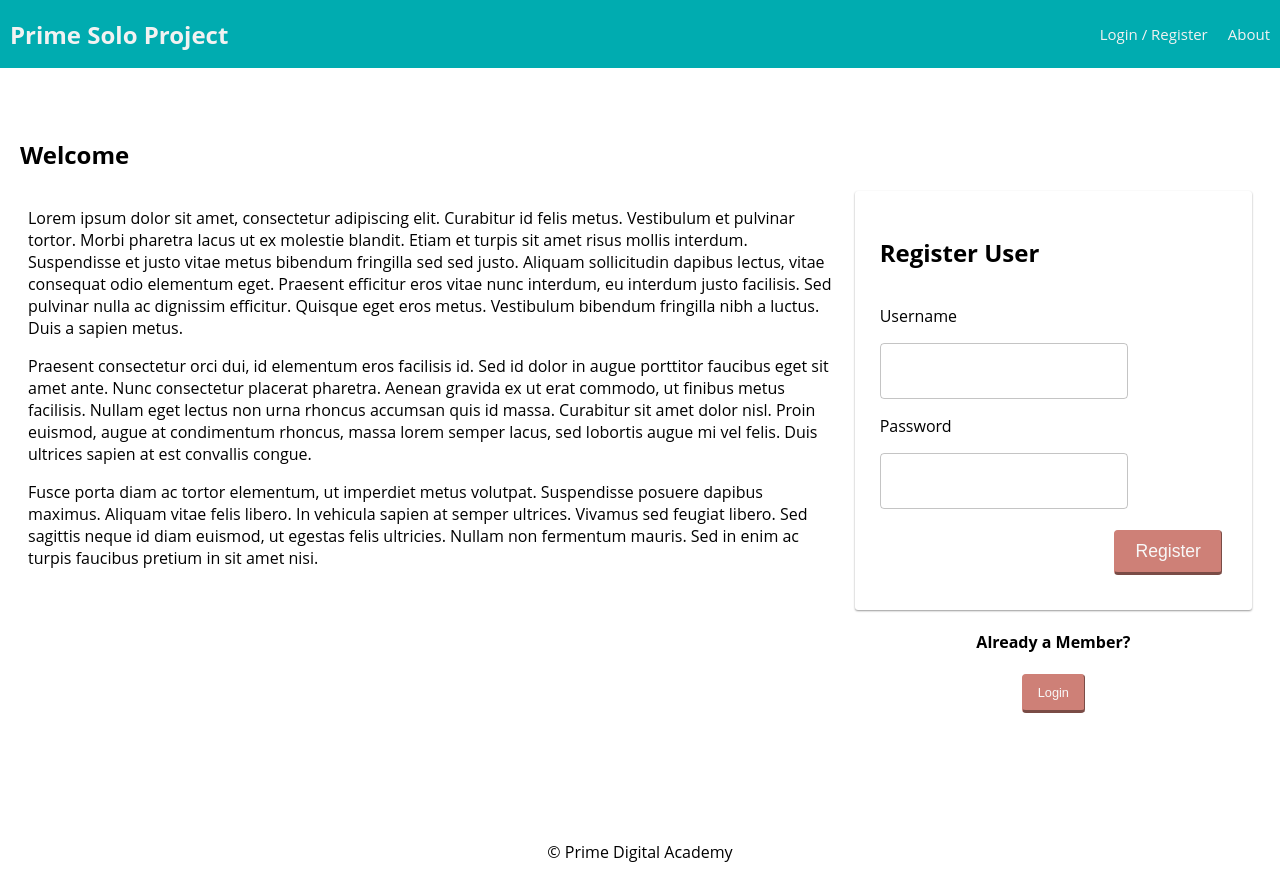
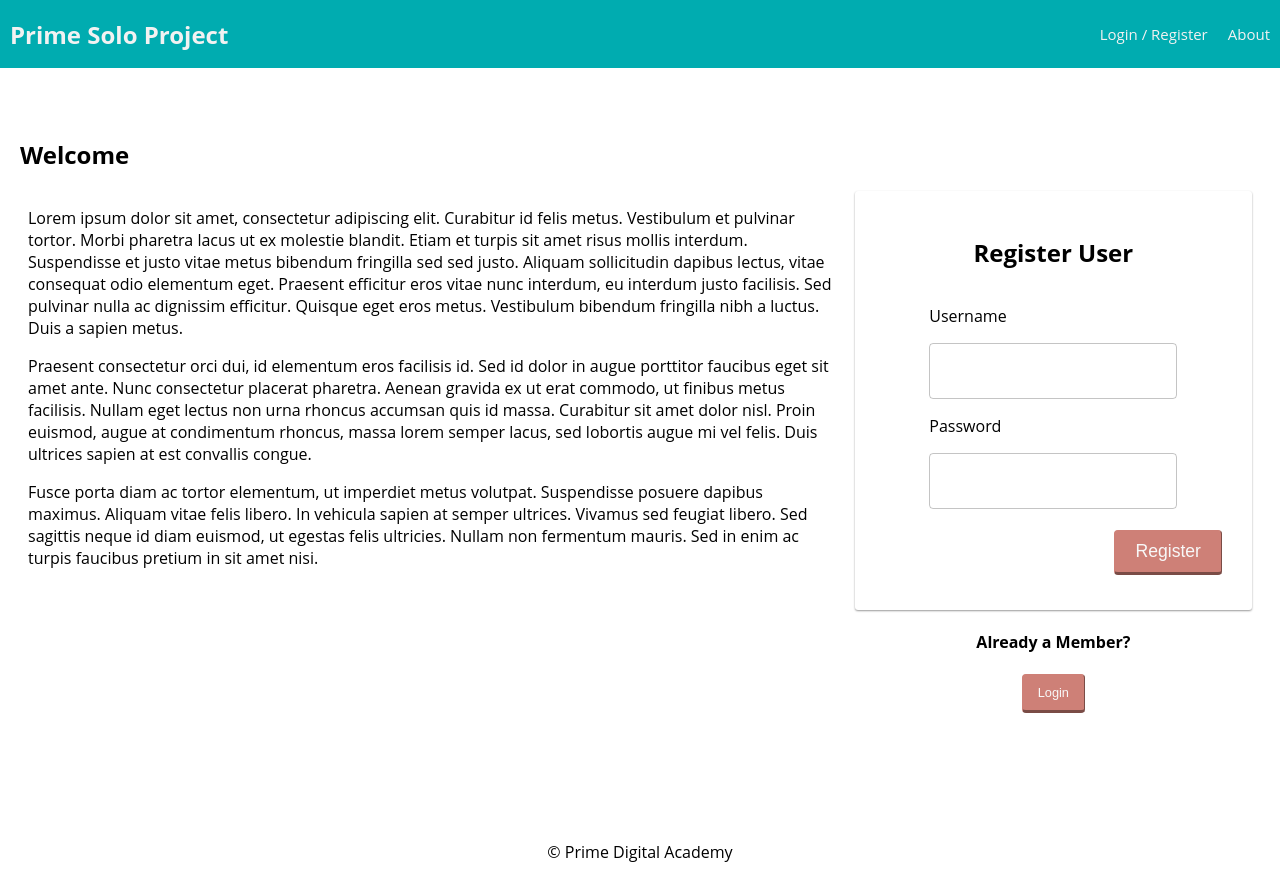
Before and after one commit to nataliemcmann/a-traveled-path-homes, a React (Create React App) app: page /#/home in a window 1280 px wide. Built offline with nearby package versions, Linux system fonts and the light colour scheme; no server answers.

Commit message:
aligned form title and inputs center, aligned button on the right

```diff
--- a/src/components/App/App.css
+++ b/src/components/App/App.css
@@ -113,3 +113,16 @@ input {
   margin: 5px;
   margin-bottom: 10px;
 }
+
+.registerContent {
+  display: flex;
+  justify-content: center;
+}
+
+/* --------------------------------------------------------------------------------
+Headings
+-------------------------------------------------------------------------------- */
+
+.registerTitle {
+  text-align: center;
+}
--- a/src/components/RegisterForm/RegisterForm.jsx
+++ b/src/components/RegisterForm/RegisterForm.jsx
@@ -23,13 +23,15 @@ function RegisterForm() {
 
   return (
     <form className="formPanel" onSubmit={registerUser}>
+      <div className="registerTitle">
         <h2>Register User</h2>
         {errors.registrationMessage && (
           <h3 className="alert" role="alert">
             {errors.registrationMessage}
           </h3>
         )}
-      <div>
+      </div>
+      <div className="registerContent">
         <Stack paddingBottom={2}>
           <p> Username </p>
           <label htmlFor="username">
```
Lines whose indentation alone changed are shown as unchanged.
